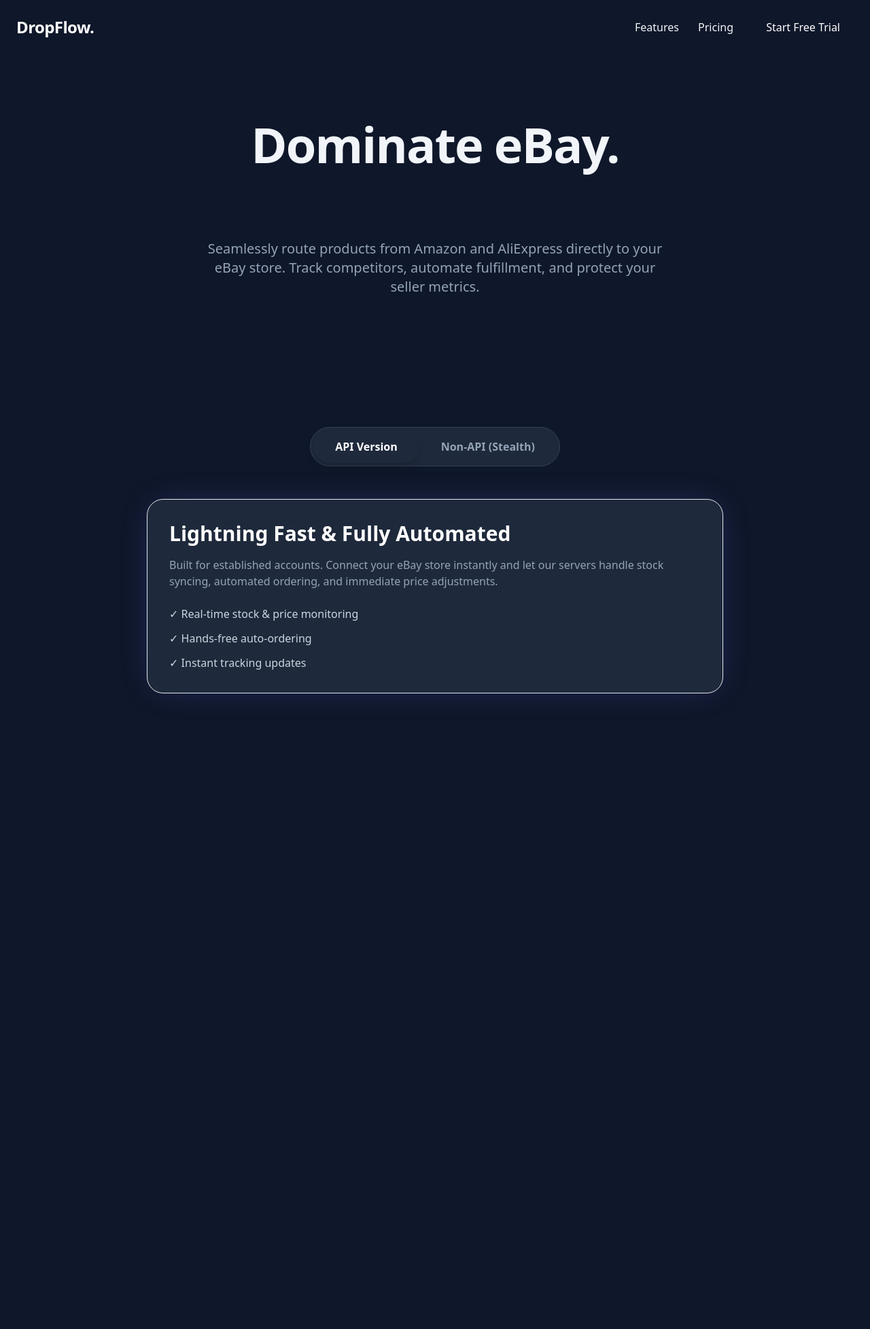
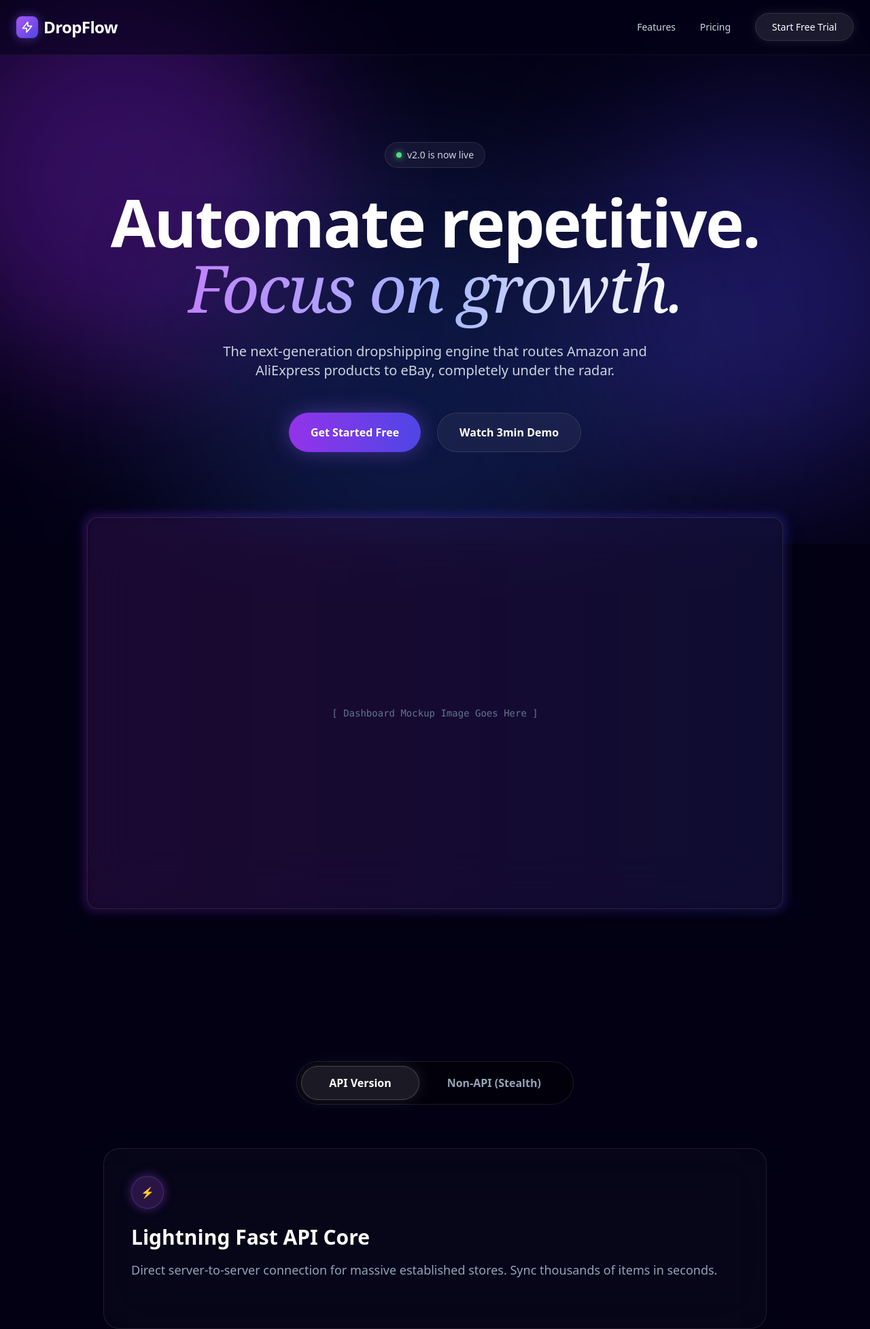
Before and after one commit to profitsai/dropflow-landing, a Flask app: page / in a window 1280 px wide. Shown: the whole page at 68% size. Before the commit the page ends 1027 px from the top, so only its background shows below. Run offline with Flask 3, Linux system fonts and the light colour scheme; some libraries are stand-ins or nearby versions.

Commit message:
Major redesign: floating orbs, glassmorphism, premium hero

```diff
--- a/templates/base.html
+++ b/templates/base.html
@@ -3,25 +3,51 @@
 <head>
     <meta charset="UTF-8">
     <meta name="viewport" content="width=device-width, initial-scale=1.0">
-    <title>DropFlow - Automate Your eBay Dropshipping</title>
+    <title>DropFlow - Next-Gen Dropshipping</title>
     <script src="https://cdn.tailwindcss.com"></script>
     <script defer src="https://cdn.jsdelivr.net/npm/alpinejs@3.x.x/dist/cdn.min.js"></script>
     <style type="text/tailwindcss">
         @theme {
-            --color-brand: #6366f1;
-            --color-brand-dark: #4f46e5;
+            --color-brand: #8b5cf6; /* Vibrant Purple */
+            --color-brand-dark: #6d28d9;
         }
+
+        /* Custom animations for the floating background orbs */
+        @keyframes blob {
+            0% { transform: translate(0px, 0px) scale(1); }
+            33% { transform: translate(30px, -50px) scale(1.1); }
+            66% { transform: translate(-20px, 20px) scale(0.9); }
+            100% { transform: translate(0px, 0px) scale(1); }
+        }
+        .animate-blob { animation: blob 10s infinite; }
+        .animation-delay-2000 { animation-delay: 2s; }
+        .animation-delay-4000 { animation-delay: 4s; }
     </style>
 </head>
-<body class="bg-slate-900 text-slate-100 font-sans antialiased">
-    <nav class="p-6 flex justify-between items-center max-w-7xl mx-auto">
-        <div class="text-2xl font-bold tracking-tight text-white">DropFlow<span class="text-brand">.</span></div>
-        <div class="space-x-6">
-            <a href="#" class="hover:text-brand transition-colors">Features</a>
-            <a href="#" class="hover:text-brand transition-colors">Pricing</a>
-            <a href="#" class="bg-brand hover:bg-brand-dark text-white px-5 py-2 rounded-full transition-all">Start Free Trial</a>
+<body class="bg-[#030014] text-slate-100 font-sans antialiased relative overflow-x-hidden">
+
+    <div class="fixed top-0 left-0 w-full h-full overflow-hidden -z-10 pointer-events-none">
+        <div class="absolute top-[-10%] left-[-10%] w-[40rem] h-[40rem] bg-purple-700/40 rounded-full mix-blend-screen filter blur-[120px] animate-blob"></div>
+        <div class="absolute top-[20%] right-[-10%] w-[35rem] h-[35rem] bg-indigo-700/40 rounded-full mix-blend-screen filter blur-[120px] animate-blob animation-delay-2000"></div>
+        <div class="absolute bottom-[-20%] left-[20%] w-[40rem] h-[40rem] bg-blue-900/40 rounded-full mix-blend-screen filter blur-[120px] animate-blob animation-delay-4000"></div>
+    </div>
+
+    <nav class="sticky top-0 z-50 backdrop-blur-md bg-[#030014]/50 border-b border-white/5">
+        <div class="p-6 flex justify-between items-center max-w-7xl mx-auto">
+            <div class="text-2xl font-bold tracking-tight text-white flex items-center gap-2">
+                <div class="w-8 h-8 rounded-lg bg-gradient-to-br from-purple-500 to-indigo-600 flex items-center justify-center shadow-[0_0_15px_rgba(139,92,246,0.5)]">
+                    <svg class="w-5 h-5 text-white" fill="none" viewBox="0 0 24 24" stroke="currentColor"><path stroke-linecap="round" stroke-linejoin="round" stroke-width="2" d="M13 10V3L4 14h7v7l9-11h-7z" /></svg>
+                </div>
+                DropFlow
+            </div>
+            <div class="space-x-8 text-sm font-medium">
+                <a href="#" class="text-slate-300 hover:text-white transition-colors">Features</a>
+                <a href="#" class="text-slate-300 hover:text-white transition-colors">Pricing</a>
+                <a href="#" class="bg-white/10 hover:bg-white/20 border border-white/10 backdrop-blur-sm text-white px-6 py-2.5 rounded-full transition-all shadow-[0_0_15px_rgba(255,255,255,0.1)] hover:shadow-[0_0_25px_rgba(255,255,255,0.2)]">Start Free Trial</a>
+            </div>
         </div>
     </nav>
+
     <main>
         {% block content %}{% endblock %}
     </main>
--- a/templates/index.html
+++ b/templates/index.html
@@ -1,44 +1,60 @@
 {% extends 'base.html' %}
 
 {% block content %}
-<section class="max-w-7xl mx-auto px-6 py-24 text-center">
-    <h1 class="text-5xl md:text-7xl font-extrabold tracking-tight mb-8">
-        Dominate eBay. <br>
-        <span class="text-transparent bg-clip-text bg-gradient-to-r from-brand to-purple-500">Zero Bans. Total Control.</span>
+<section class="max-w-7xl mx-auto px-6 py-32 text-center relative">
+    <div class="inline-flex items-center gap-2 px-4 py-2 rounded-full bg-white/5 border border-white/10 backdrop-blur-md mb-8">
+        <span class="flex h-2 w-2 rounded-full bg-green-400 shadow-[0_0_10px_#4ade80]"></span>
+        <span class="text-sm text-slate-300 font-medium">v2.0 is now live</span>
+    </div>
+
+    <h1 class="text-6xl md:text-8xl font-extrabold tracking-tight mb-8 text-white drop-shadow-2xl">
+        Automate repetitive. <br>
+        <span class="italic font-serif font-light text-transparent bg-clip-text bg-gradient-to-r from-purple-400 via-indigo-300 to-white">Focus on growth.</span>
     </h1>
-    <p class="text-xl text-slate-400 max-w-2xl mx-auto mb-12">
-        Seamlessly route products from Amazon and AliExpress directly to your eBay store. Track competitors, automate fulfillment, and protect your seller metrics.
+
+    <p class="text-xl text-slate-300 max-w-2xl mx-auto mb-12 font-light">
+        The next-generation dropshipping engine that routes Amazon and AliExpress products to eBay, completely under the radar.
     </p>
+
+    <div class="flex justify-center gap-6">
+        <button class="bg-gradient-to-r from-purple-600 to-indigo-600 hover:from-purple-500 hover:to-indigo-500 text-white px-8 py-4 rounded-full font-semibold transition-all shadow-[0_0_30px_rgba(139,92,246,0.4)] hover:shadow-[0_0_50px_rgba(139,92,246,0.6)] transform hover:-translate-y-1">
+            Get Started Free
+        </button>
+        <button class="px-8 py-4 rounded-full font-semibold text-white bg-white/5 border border-white/10 hover:bg-white/10 backdrop-blur-md transition-all">
+            Watch 3min Demo
+        </button>
+    </div>
+
+    <div class="mt-24 relative mx-auto max-w-5xl">
+        <div class="absolute -inset-1 bg-gradient-to-r from-purple-600 to-indigo-600 rounded-2xl blur opacity-30"></div>
+        <div class="relative rounded-2xl bg-black/40 border border-white/10 backdrop-blur-2xl shadow-2xl overflow-hidden aspect-video flex items-center justify-center">
+            <p class="text-slate-500 font-mono text-sm">[ Dashboard Mockup Image Goes Here ]</p>
+        </div>
+    </div>
 </section>
 
-<section class="max-w-4xl mx-auto px-6 py-12" x-data="{ mode: 'api' }">
-    <div class="flex justify-center mb-12">
-        <div class="bg-slate-800 p-1 rounded-full flex border border-slate-700">
-            <button @click="mode = 'api'" :class="mode === 'api' ? 'bg-brand text-white shadow-lg' : 'text-slate-400 hover:text-white'" class="px-8 py-3 rounded-full font-semibold transition-all duration-300">API Version</button>
-            <button @click="mode = 'non-api'" :class="mode === 'non-api' ? 'bg-slate-700 text-white shadow-lg' : 'text-slate-400 hover:text-white'" class="px-8 py-3 rounded-full font-semibold transition-all duration-300">Non-API (Stealth)</button>
+<section class="max-w-5xl mx-auto px-6 py-24" x-data="{ mode: 'api' }">
+    <div class="flex justify-center mb-16">
+        <div class="bg-black/40 p-1.5 rounded-full flex border border-white/10 backdrop-blur-xl">
+            <button @click="mode = 'api'" :class="mode === 'api' ? 'bg-white/10 text-white shadow-[0_0_20px_rgba(255,255,255,0.1)] border-white/20' : 'text-slate-400 hover:text-white border-transparent'" class="border px-10 py-3 rounded-full font-semibold transition-all duration-300">API Version</button>
+            <button @click="mode = 'non-api'" :class="mode === 'non-api' ? 'bg-white/10 text-white shadow-[0_0_20px_rgba(255,255,255,0.1)] border-white/20' : 'text-slate-400 hover:text-white border-transparent'" class="border px-10 py-3 rounded-full font-semibold transition-all duration-300">Non-API (Stealth)</button>
         </div>
     </div>
 
-    <div x-show="mode === 'api'" x-transition:enter="transition ease-out duration-300" x-transition:enter-start="opacity-0 translate-y-4" x-transition:enter-end="opacity-100 translate-y-0"
-        class="bg-slate-800 border border-brand/30 rounded-3xl p-8 shadow-[0_0_50px_-12px_rgba(99,102,241,0.3)]">
-        <h3 class="text-3xl font-bold mb-4 text-white">Lightning Fast & Fully Automated</h3>
-        <p class="text-slate-400 mb-6">Built for established accounts. Connect your eBay store instantly and let our servers handle stock syncing, automated ordering, and immediate price adjustments.</p>
-        <ul class="space-y-3 text-slate-300">
-            <li class="flex items-center">✓ Real-time stock & price monitoring</li>
-            <li class="flex items-center">✓ Hands-free auto-ordering</li>
-            <li class="flex items-center">✓ Instant tracking updates</li>
-        </ul>
-    </div>
+    <div class="relative">
+        <div x-show="mode === 'api'" x-transition:enter="transition ease-out duration-500" x-transition:enter-start="opacity-0 scale-95" x-transition:enter-end="opacity-100 scale-100"
+            class="absolute w-full backdrop-blur-2xl bg-white/[0.02] border border-white/10 rounded-3xl p-10 shadow-[0_8px_32px_0_rgba(0,0,0,0.3)]">
+            <div class="h-12 w-12 rounded-full bg-purple-500/20 border border-purple-500/30 flex items-center justify-center mb-6 shadow-[0_0_15px_rgba(168,85,247,0.4)]">⚡️</div>
+            <h3 class="text-3xl font-bold mb-4 text-white">Lightning Fast API Core</h3>
+            <p class="text-slate-400 mb-8 text-lg font-light">Direct server-to-server connection for massive established stores. Sync thousands of items in seconds.</p>
+        </div>
 
-    <div x-cloak x-show="mode === 'non-api'" x-transition:enter="transition ease-out duration-300" x-transition:enter-start="opacity-0 translate-y-4" x-transition:enter-end="opacity-100 translate-y-0"
-        class="bg-slate-800 border border-slate-600 rounded-3xl p-8">
-        <h3 class="text-3xl font-bold mb-4 text-white">Total Stealth for New Accounts</h3>
-        <p class="text-slate-400 mb-6">Protect your fresh eBay account from algorithmic flags. Our proprietary Chrome extension mimics human behavior, transferring data without triggering API alerts.</p>
-        <ul class="space-y-3 text-slate-300">
-            <li class="flex items-center">✓ 100% Ban Protection via browser extension</li>
-            <li class="flex items-center">✓ Human-like listing behavior</li>
-            <li class="flex items-center">✓ Avoids eBay's third-party software flags</li>
-        </ul>
+        <div x-cloak x-show="mode === 'non-api'" x-transition:enter="transition ease-out duration-500" x-transition:enter-start="opacity-0 scale-95" x-transition:enter-end="opacity-100 scale-100"
+            class="absolute w-full backdrop-blur-2xl bg-white/[0.02] border border-white/10 rounded-3xl p-10 shadow-[0_8px_32px_0_rgba(0,0,0,0.3)]">
+            <div class="h-12 w-12 rounded-full bg-purple-500/20 border border-purple-500/30 flex items-center justify-center mb-6 shadow-[0_0_15px_rgba(168,85,247,0.4)]">🛡️</div>
+            <h3 class="text-3xl font-bold mb-4 text-white">Total Stealth for New Accounts</h3>
+            <p class="text-slate-400 mb-8 text-lg font-light">Protect your fresh eBay account from algorithmic flags. Our proprietary Chrome extension mimics human behavior, transferring data without triggering API alerts.</p>
+        </div>
     </div>
 </section>
 {% endblock %}
```
Also changed, not shown: index.html (+80 -40 lines).
